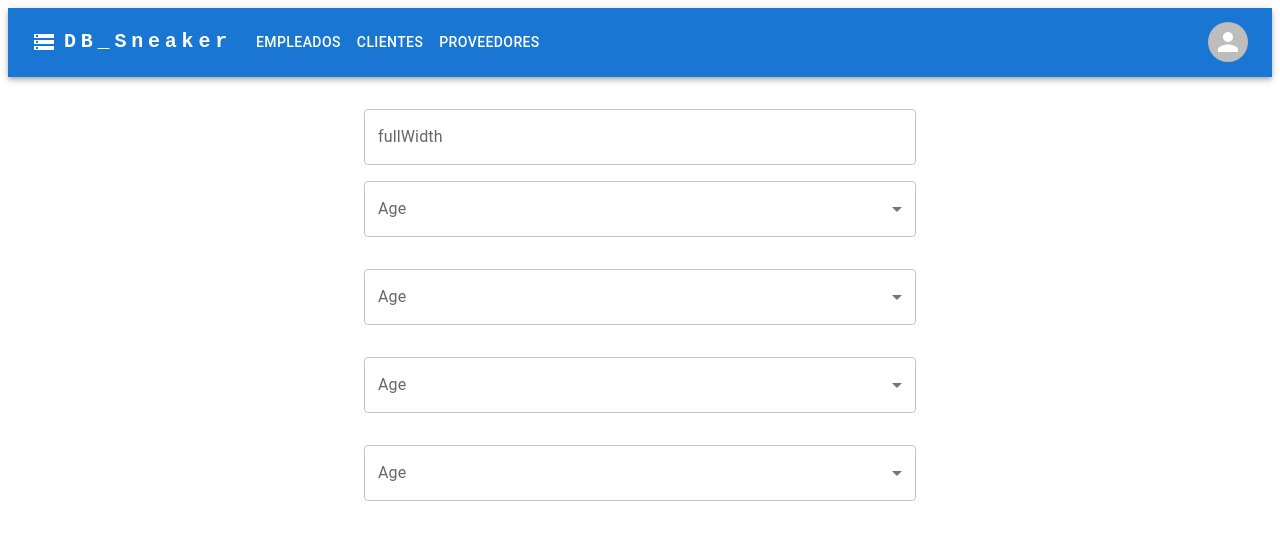
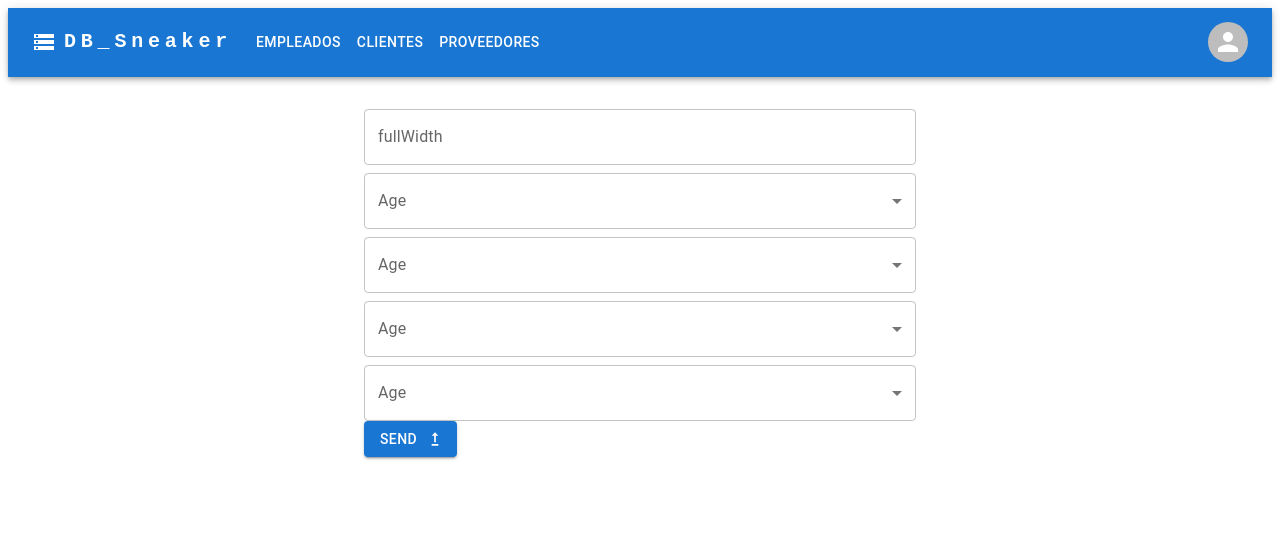
Before and after one commit to EdwinRA240/db_sneakers, a React (Create React App) app: page /Empleados/Insert in a window 1280 px wide. Shown: the top 540 px of the page. Built offline with nearby package versions, Linux system fonts and the light colour scheme.

Commit message:
feat: redireccionamiento a insertEmpleados and struct

```diff
--- a/src/components/FormControl.js
+++ b/src/components/FormControl.js
@@ -13,7 +13,7 @@ export default function BasicSelect() {
   };
 
   return (
-    <Box sx={{ minWidth: 120, py: 2 }}>
+    <Box sx={{ minWidth: 120, mt: 1 }}>
       <FormControl fullWidth>
         <InputLabel id="demo-simple-select-label">Age</InputLabel>
         <Select
--- a/src/views/EmpleadosInsert.js
+++ b/src/views/EmpleadosInsert.js
@@ -1,17 +1,21 @@
-import { TextField } from "@mui/material";
+import { Button, TextField } from "@mui/material";
 import { Container } from "@mui/system";
 import React from "react";
 import FormControl from "../components/FormControl";
+import UpgradeIcon from '@mui/icons-material/Upgrade';
 
 const EmpleadosInsert = () => {
   return (
     <>
-      <Container maxWidth="sm" sx={{ py: 4 }} >
+      <Container maxWidth="sm" sx={{ py: 4 }}>
         <TextField fullWidth label="fullWidth" id="fullWidth" />
-        <FormControl/>
-        <FormControl/>
-        <FormControl/>
-        <FormControl/>
+        <FormControl />
+        <FormControl />
+        <FormControl />
+        <FormControl />
+        <Button variant="contained" endIcon={<UpgradeIcon />}>
+          Send
+        </Button>
       </Container>
     </>
   );
```
